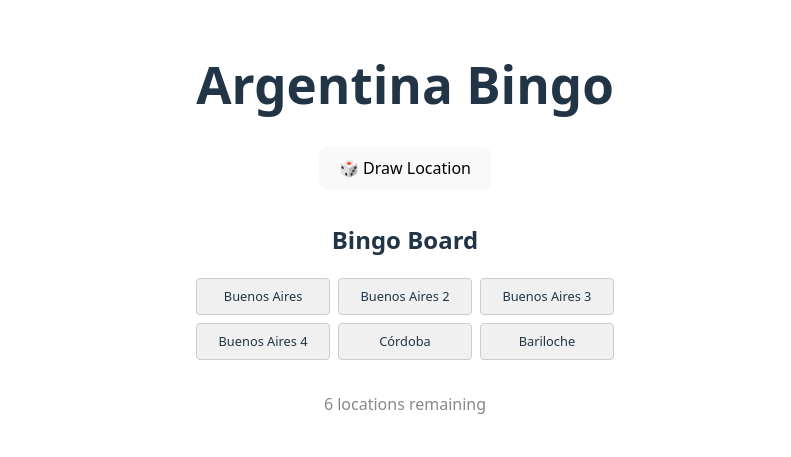
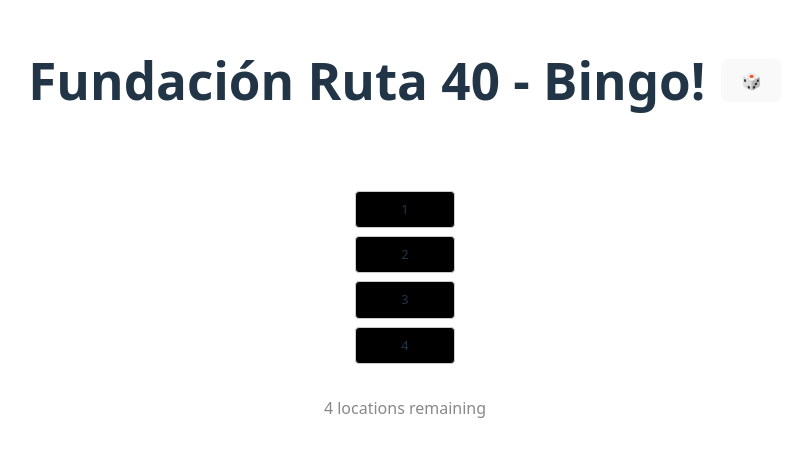
Before and after one commit to franciscoturdera00/fundacion40-bingo, a React (Vite) app: page / in a window 1280 px wide. Shown: the part 173-630 px from the top of the page, without its empty margins (235-1026 px from the left). Built offline with nearby package versions, Linux system fonts and the light colour scheme.

Commit message:
somewhat working prototype

```diff
--- a/src/App.css
+++ b/src/App.css
@@ -17,34 +17,6 @@
   100% {
     transform: scale(1);
     background-color: #4caf50;
-  }
-}
-
-.logo {
-  height: 6em;
-  padding: 1.5em;
-  will-change: filter;
-  transition: filter 300ms;
-}
-.logo:hover {
-  filter: drop-shadow(0 0 2em #646cffaa);
-}
-.logo.react:hover {
-  filter: drop-shadow(0 0 2em #61dafbaa);
-}
-
-@keyframes logo-spin {
-  from {
-    transform: rotate(0deg);
-  }
-  to {
-    transform: rotate(360deg);
-  }
-}
-
-@media (prefers-reduced-motion: no-preference) {
-  a:nth-of-type(2) .logo {
-    animation: logo-spin infinite 20s linear;
   }
 }
 
@@ -71,7 +43,7 @@
   padding: 0.5rem;
   border: 1px solid #ccc;
   border-radius: 4px;
-  background: #f0f0f0;
+  background: black;
   font-size: 0.8rem;
   overflow: hidden;
   text-overflow: ellipsis;
--- a/src/App.jsx
+++ b/src/App.jsx
@@ -30,30 +30,14 @@
 
   return (
     <div id="root">
-      <h1>Argentina Bingo</h1>
+      <div style={{ display: "flex", alignItems: "center", gap: "1rem" }}>
+        <h1>Fundación Ruta 40 - Bingo!</h1>
+        <button onClick={drawRandom}>🎲</button>
+      </div>
+      <div className="map-grid">
         <MapZoom selected={selected} />
-      <button onClick={drawRandom}>🎲 Draw Location</button>
 
-      {selected && (
-        <div key={selected.name} className="card animated-card">
-          <h2>{selected.name}</h2>
-          <img
-            src={selected.img}
-            alt={selected.name}
-            style={{
-              maxWidth: "300px",
-              maxHeight: "200px",
-              marginTop: "1rem",
-              border: "1px solid #ccc",
-              background: "white",
-            }}
-          />
-          <p>Latitude: {selected.lat}</p>
-          <p>Longitude: {selected.lng}</p>
-        </div>
-      )}
-
-      <h2 style={{ marginTop: "2rem" }}>Bingo Board</h2>
+        <div className="bingo-grid-container">
           <div className="grid">
             {allLocations.map((loc) => {
               const isDrawn = drawn.includes(loc.name);
@@ -66,7 +50,7 @@
                   }`}
                   title={loc.name}
                 >
-              {loc.name}
+                  {loc.bingo_value}
                 </div>
               );
             })}
@@ -76,6 +60,8 @@
             {remaining.length} locations remaining
           </p>
         </div>
+      </div>
+    </div>
   );
 }
 
--- a/src/MapZoom.css
+++ b/src/MapZoom.css
@@ -1,29 +1,103 @@
+.map-grid {
+  display: flex;
+  justify-content: space-between;
+  align-items: flex-start;
+  gap: 4rem;
+  margin-top: 2rem;
+  padding: 0 4rem;
+}
+
+/* Wraps the map centered on the left */
 .map-wrapper {
   position: relative;
-  width: 100%;
-  max-width: 600px;
-  margin: 2rem auto;
+  width: 600px;
+  height: 600px;
   overflow: hidden;
+  background-color: transparent;
+  margin-left: auto;
+  margin-right: auto;
+}
+
+/* Container for the grid to align right */
+.bingo-grid-container {
+  flex: 1;
+  display: flex;
+  flex-direction: column;
+  align-items: center;
+}
+
+.map-inner {
+  position: relative;
+  width: 75%;
+  height: 75%;
+  transition: transform 2s ease-in-out;
 }
 
 .map-img {
   width: 100%;
   display: block;
-  transition: transform 2s ease-in-out;
 }
 
-.location-card {
+.map-marker {
   position: absolute;
+  transform: translate(-50%, -100%);
+  z-index: 10;
+  display: flex;
+  flex-direction: column;
+  align-items: center;
+  pointer-events: none;
+}
+
+.marker-head {
+  width: 14px;
+  height: 14px;
+  background-color: red;
+  border-radius: 50%;
+  border: 2px solid white;
+  box-shadow: 0 0 3px rgba(0, 0, 0, 0.4);
+  z-index: 2;
+}
+
+.marker-body {
+  width: 2px;
+  height: 20px;
+  background-color: red;
+  z-index: 1;
+}
+
+.location-card-overlay {
+  position: fixed;
   top: 50%;
   left: 50%;
   transform: translate(-50%, -50%);
-  background: white;
-  border: 2px solid #ccc;
+  background: transparent;
+  border: none;
   border-radius: 8px;
   padding: 1rem;
-  z-index: 10;
-  max-width: 300px;
-  box-shadow: 0 4px 8px rgba(0, 0, 0, 0.2);
+  z-index: 1000;
+  max-width: 500px;
+  max-height: 700px;
+  box-shadow: 0 4px 12px rgba(0, 0, 0, 0.3);
+  text-align: center;
+  display: flex;
+  flex-direction: column;
+  align-items: center;
+  justify-content: center;
+}
+
+.location-img {
+  max-width: 500px;
+  max-height: 600px;
+  width: auto;
+  height: auto;
+  border: none;
+  border-radius: 4px;
+  margin-top: 0.5rem;
+  display: block;
+  object-fit: contain;
+}
+
+.fade-in {
   animation: fadeIn 0.5s ease forwards;
 }
 
--- a/src/MapZoom.jsx
+++ b/src/MapZoom.jsx
@@ -3,44 +3,79 @@
 import { provinces } from "./provinces";
 
 export default function MapZoom({ selected }) {
-  const [zooming, setZooming] = useState(false);
+  const [zoomLevel, setZoomLevel] = useState(1);
+  const [lastSelected, setLastSelected] = useState(null);
 
   useEffect(() => {
-    if (selected) {
-      setZooming(true);
-      const timeout = setTimeout(() => setZooming(false), 3000);
-      return () => clearTimeout(timeout);
+    if (selected && selected !== lastSelected) {
+      setZoomLevel(1); // Zoom out first
+
+      const zoomInTimeout = setTimeout(() => {
+        setLastSelected(selected);
+        setZoomLevel(provinces[selected.province]?.zoom || 1);
+
+        const zoomOutTimeout = setTimeout(() => {
+          setZoomLevel(1);
+        }, 5000); // zoom out 5s after zooming in
+
+        return () => clearTimeout(zoomOutTimeout);
+      }, 500); // zoom in after 2s
+
+      return () => clearTimeout(zoomInTimeout);
     }
-  }, [selected]);
+  }, [selected, lastSelected]);
+
+  const showCard = selected && selected === lastSelected;
 
   if (!selected) return null;
 
   const province = provinces[selected.province];
   if (!province) return null;
 
-  const { center, zoom } = province;
+  const { center } = province;
 
   const style = {
     transformOrigin: `${center.x}% ${center.y}%`,
-    transform: zooming ? `scale(${zoom})` : "scale(1)",
+    transform: `scale(${zoomLevel})`,
     transition: "transform 2s ease-in-out",
   };
 
   return (
+    <div className="map-grid">
       <div className="map-wrapper">
+        <div className="map-inner" style={style}>
           <img
             src="/mapa_argentina.png"
             className="map-img"
-        style={style}
             alt="Argentina map"
           />
-      {/* {!zooming && (
-        <div className="location-card">
+          {
+            <div
+              className="map-marker"
+              style={{ left: `${center.x}%`, top: `${center.y}%` }}
+            >
+              <div className="marker-head" />
+              <div className="marker-body" />
+            </div>
+          }
+        </div>
+      </div>
+      {showCard && (
+        <div
+          className="location-card-overlay fade-in"
+          style={{
+            transform: "translate(-50%, -50%)",
+          }}
+        >
           <h2>{selected.name}</h2>
-          <img src={selected.img} alt={selected.name} />
+          <img
+            src={selected.img}
+            alt={selected.name}
+            className="location-img"
+          />
           <p>{selected.province}</p>
         </div>
-      )} */}
+      )}
     </div>
   );
 }
--- a/src/locations.js
+++ b/src/locations.js
@@ -1,7 +1,7 @@
 export const locations = [
   {
     bingo_value: 1,
-    name: "Buenos Aires",
+    name: "San Ignacio de Loyola",
     lat: -34.6037,
     lng: -58.3816,
     img: "https://upload.wikimedia.org/wikipedia/commons/9/9f/Buenos_Aires_Obelisk-20110509-RM-104316.jpg",
@@ -9,43 +9,27 @@
   },
   {
     bingo_value: 2,
-    name: "Buenos Aires 2",
+    name: "Lonko Lucerinta Cañum",
     lat: -34.6037,
     lng: -58.3816,
-    img: "https://upload.wikimedia.org/wikipedia/commons/9/9f/Buenos_Aires_Obelisk-20110509-RM-104316.jpg",
-    province: "Buenos Aires",
+    img: "https://upload.wikimedia.org/wikipedia/commons/e/e5/Mirador_al_Llao_Llao.jpg",
+    province: "Bariloche",
   },
   {
     bingo_value: 3,
-    name: "Buenos Aires 3",
+    name: "Josefa Ramirez de García",
     lat: -34.6037,
     lng: -58.3816,
-    img: "https://upload.wikimedia.org/wikipedia/commons/9/9f/Buenos_Aires_Obelisk-20110509-RM-104316.jpg",
+    img: "https://upload.wikimedia.org/wikipedia/commons/9/95/Provincia_de_C%C3%B3rdoba%2C_Argentina.png",
     province: "Buenos Aires",
   },
   {
     bingo_value: 4,
-    name: "Buenos Aires 4",
+    name: "YQS",
     lat: -34.6037,
     lng: -58.3816,
     img: "https://upload.wikimedia.org/wikipedia/commons/9/9f/Buenos_Aires_Obelisk-20110509-RM-104316.jpg",
-    province: "Buenos Aires",
-  },
-  {
-    bingo_value: 5,
-    name: "Córdoba",
-    lat: -31.4201,
-    lng: -64.1888,
-    img: "https://upload.wikimedia.org/wikipedia/commons/9/95/Provincia_de_C%C3%B3rdoba%2C_Argentina.png",
-    province: "Buenos Aires",
-  },
-  {
-    bingo_value: 6,
-    name: "Bariloche",
-    lat: -41.1335,
-    lng: -71.3103,
-    img: "https://upload.wikimedia.org/wikipedia/commons/e/e5/Mirador_al_Llao_Llao.jpg",
-    province: "Buenos Aires",
+    province: "Bariloche",
   },
   // Add the rest of your 74 locations here
 ];
--- a/src/provinces.js
+++ b/src/provinces.js
@@ -2,7 +2,11 @@
 export const provinces = {
   "Buenos Aires": {
     center: { x: 55, y: 80 }, // in % relative to image
-    zoom: 2,
+    zoom: 4,
+  },
+  Bariloche: {
+    center: { x: 25, y: 40 }, // in % relative to image
+    zoom: 4,
   },
   // ... add all provinces
 };
```
Lines whose indentation alone changed are shown as unchanged.
